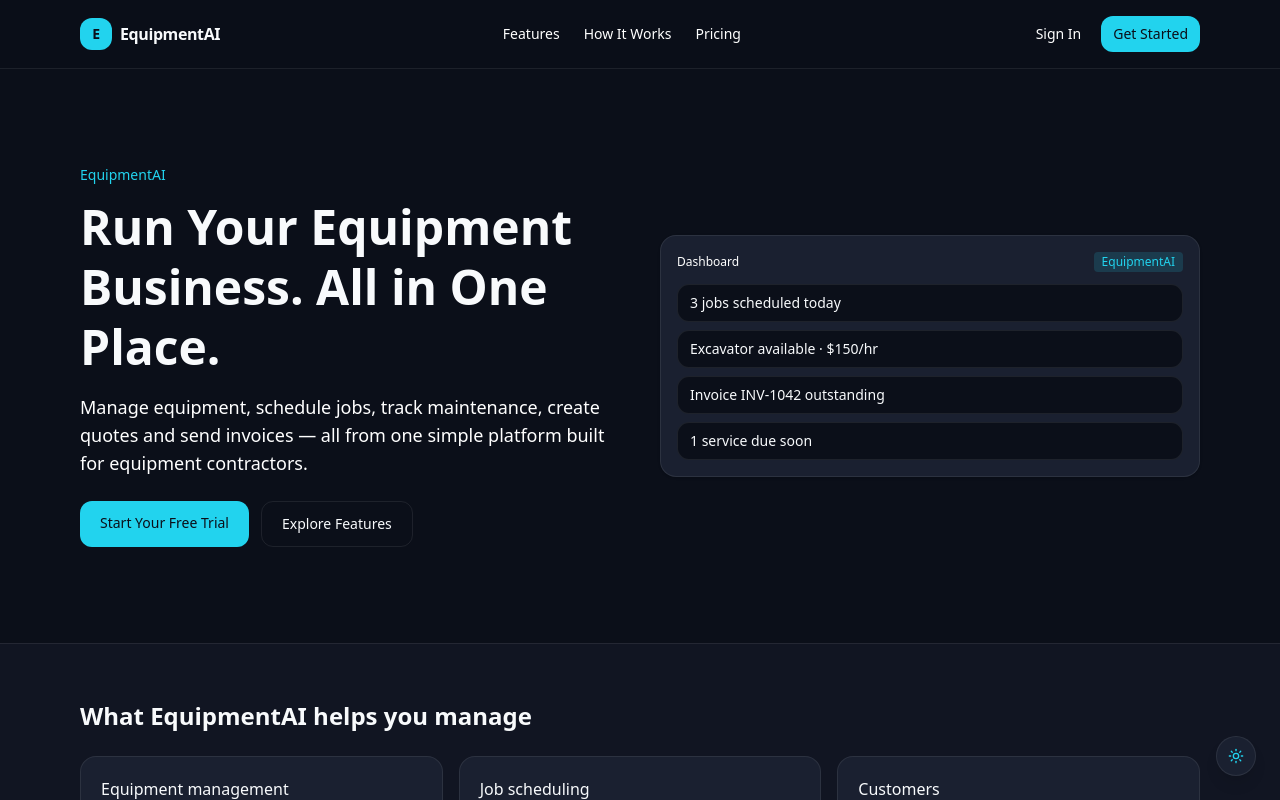
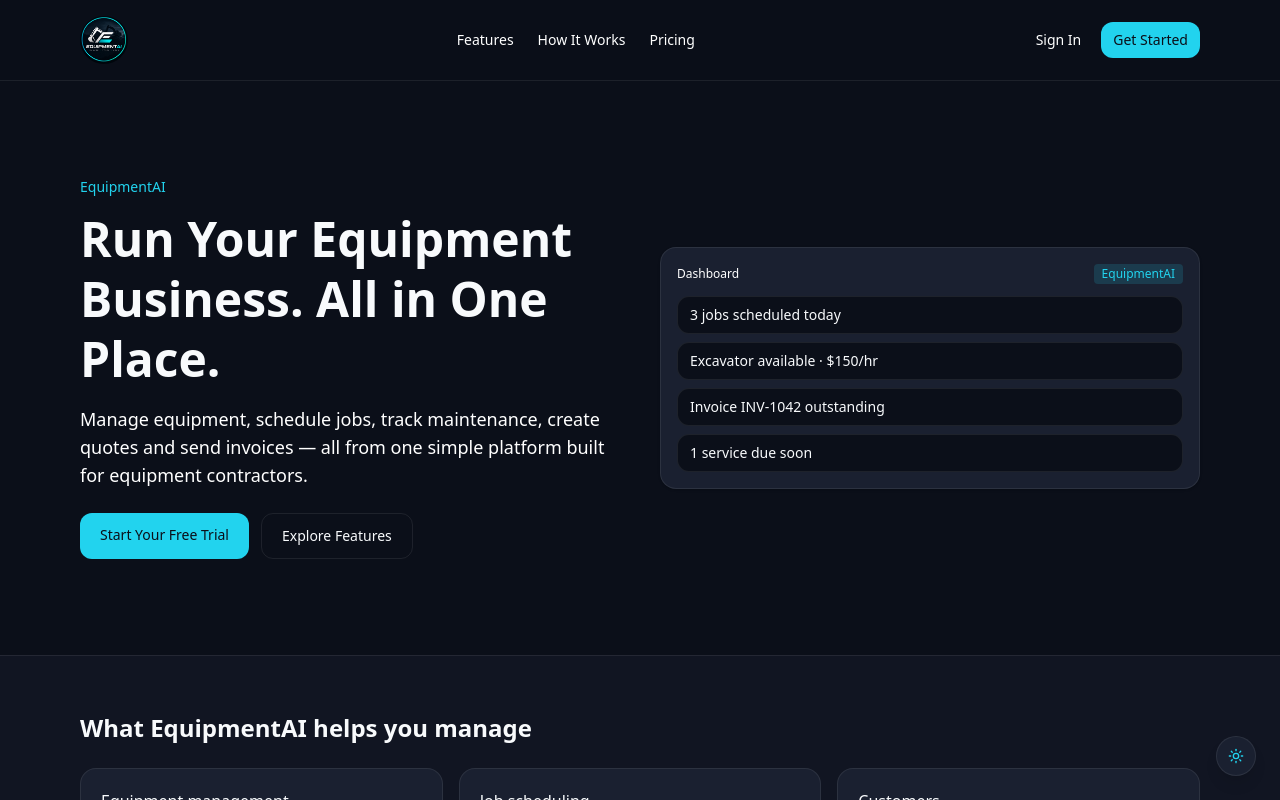
Before and after one commit to jesser1223/equipmentai, a Next.js app: page / in a window 1280 px wide. Shown: the top 800 px of the page. Built offline with nearby package versions, Linux system fonts and the light colour scheme.

Commit message:
Add EquipmentAI logo to marketing site

```diff
--- a/src/app/(marketing)/layout.tsx
+++ b/src/app/(marketing)/layout.tsx
@@ -6,11 +6,10 @@ const links = [
   { href: "/pricing", label: "Pricing" },
 ];
 
-function Logo() {
+function Logo({ size = "h-10" }: { size?: string }) {
   return (
-    <Link href="/" className="flex items-center gap-2 font-semibold tracking-tight">
-      <span className="flex h-8 w-8 items-center justify-center rounded-lg bg-accent text-sm font-bold text-accent-foreground">E</span>
-      EquipmentAI
+    <Link href="/" className="inline-flex items-center">
+      <img src="/equipmentai-logo.jpg" alt="EquipmentAI" className={`${size} w-auto rounded-full object-contain`} />
     </Link>
   );
 }
@@ -20,7 +19,7 @@ export default function MarketingLayout({ children }: { children: React.ReactNod
     <div className="min-h-screen bg-background text-foreground">
       <header className="sticky top-0 z-20 border-b border-border bg-background/90 backdrop-blur">
         <div className="mx-auto flex max-w-6xl items-center justify-between px-4 py-4">
-          <Logo />
+          <Logo size="h-12" />
           <nav className="hidden items-center gap-6 text-sm text-white md:flex">
             {links.map((l) => (
               <Link key={l.href} href={l.href} className="hover:text-foreground">{l.label}</Link>
```
Also changed, not shown: public/equipmentai-logo.jpg (added).
